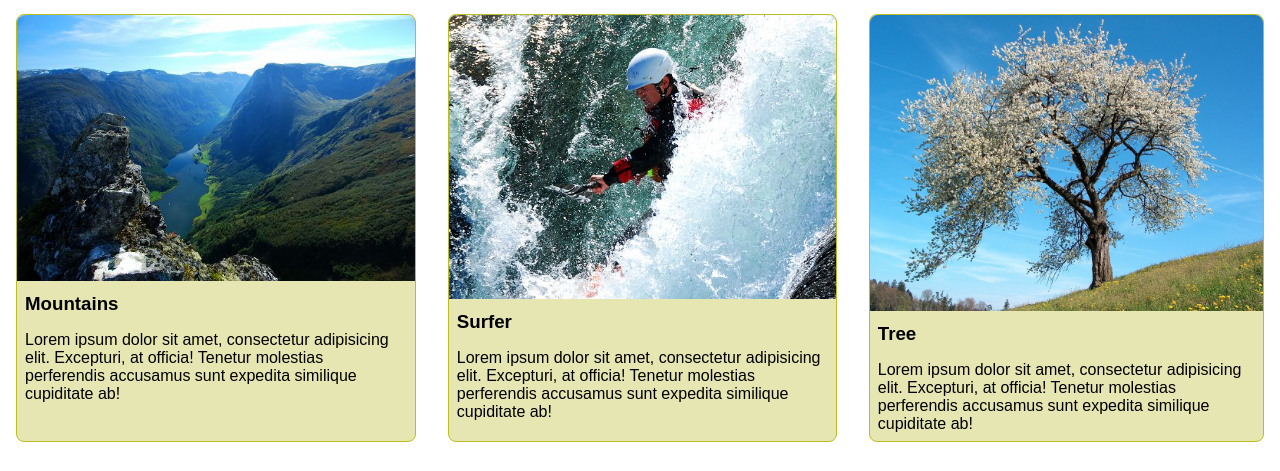
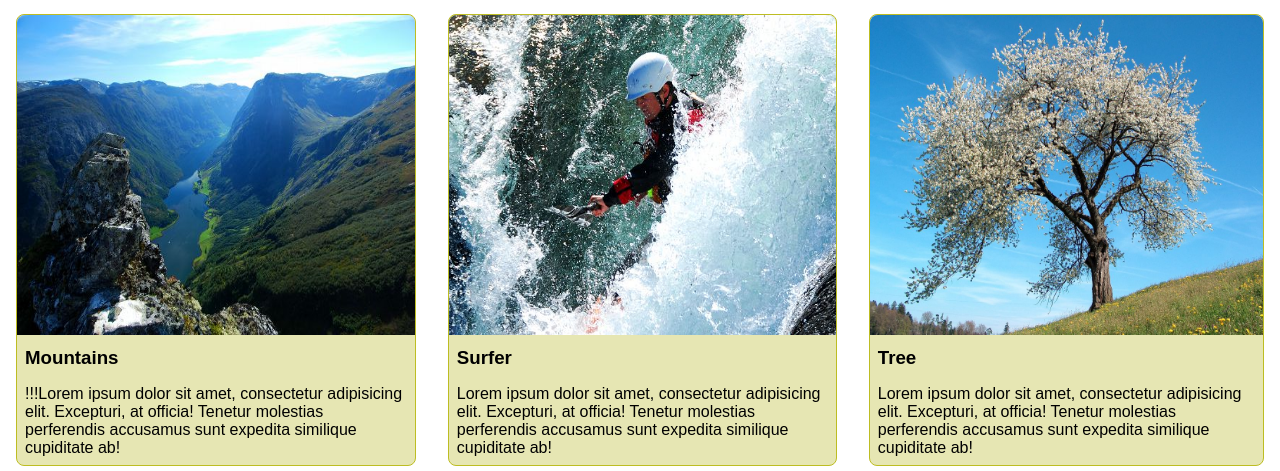
Before and after one commit to NATZEN24/SassyWebsite, a plain HTML site: page index.html in a window 1280 px wide. Shown: the part 258-729 px from the top of the page. Drawn offline with Linux system fonts and the light colour scheme.

Commit message:
exercise is done

```diff
--- a/index.html
+++ b/index.html
@@ -28,7 +28,7 @@
         />
         <h3>Mountains</h3>
         <p>
-          Lorem ipsum dolor sit amet, consectetur adipisicing elit. Excepturi,
+          !!!Lorem ipsum dolor sit amet, consectetur adipisicing elit. Excepturi,
           at officia! Tenetur molestias perferendis accusamus sunt expedita
           similique cupiditate ab!
         </p>
--- a/styles/_corp.scss
+++ b/styles/_corp.scss
@@ -1,4 +1,5 @@
 img {
+    height: 40vh;
   width: 100%;
   border-radius: $borderRadiusImg;
 }
```
Also changed, not shown: styles/main.css, 1 other file.
